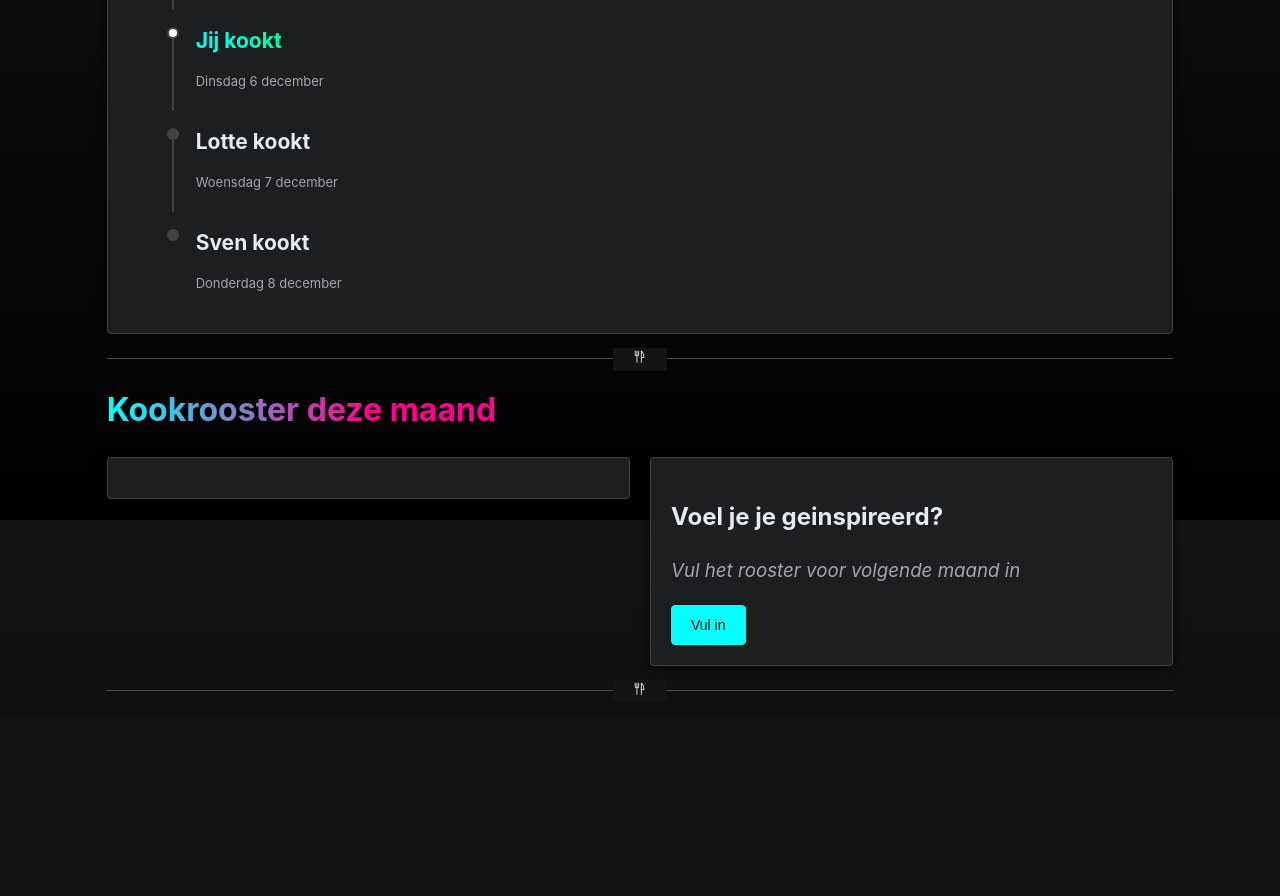
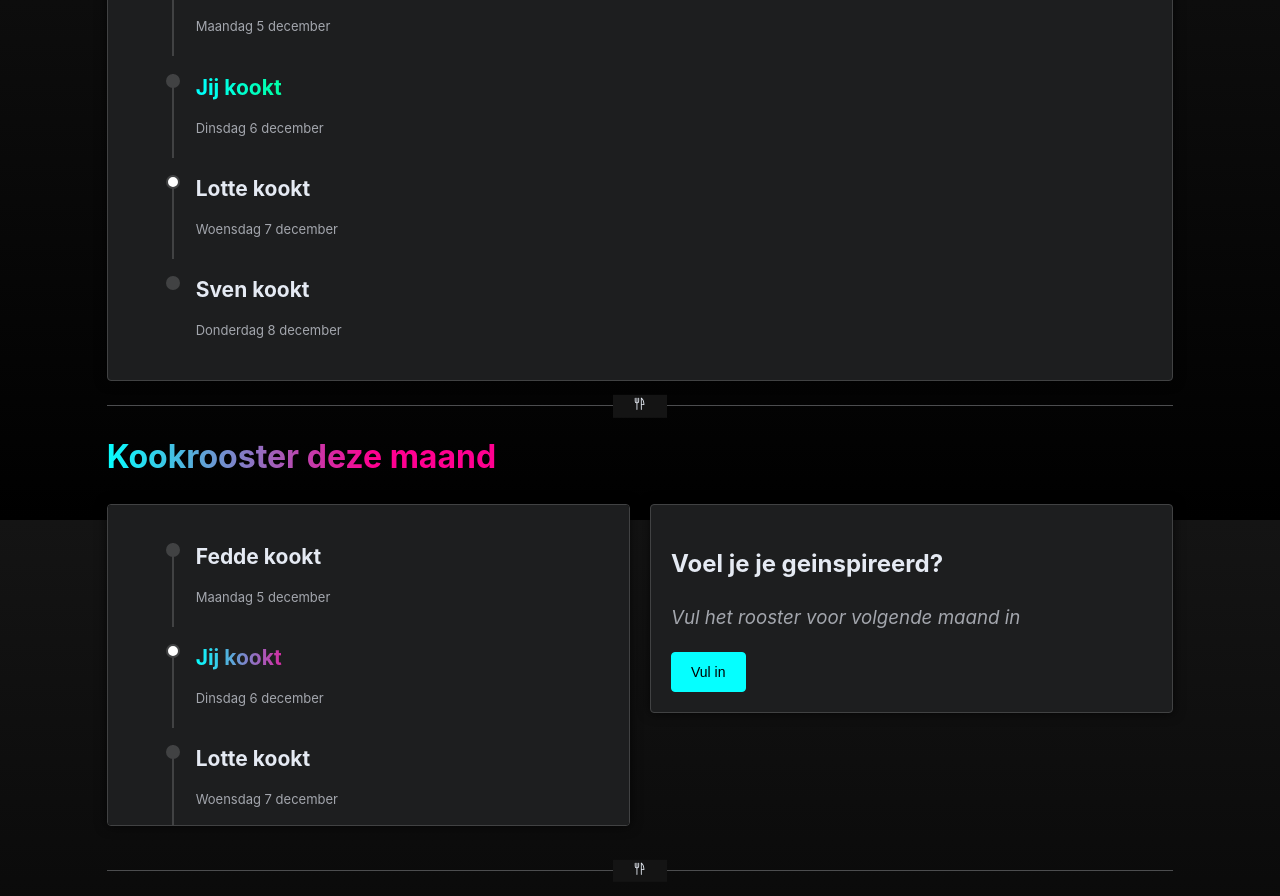
Before and after one commit to SimplyPancake/parachute, a Vue app: page / in a window 1280 px wide. Shown: the part 280-1176 px from the top of the page. Before the commit the page ends 996 px from the top, so only its background shows below. Built offline with nearby package versions, Linux system fonts and the light colour scheme.

Commit message:
📦 NEW: Added frontend UI improvements

```diff
--- a/src/components/ThisMonthSchedule.vue
+++ b/src/components/ThisMonthSchedule.vue
@@ -1,14 +1,28 @@
 <template>
 	<h1 class="specialMonthText">Kookrooster deze maand</h1>
 	<el-row :gutter="20">
-		<el-col :span="12">
-			<el-card class="box-card">
+		<el-col :xs="24" :md="12">
+			<el-card class="box-card scroll-dates">
 				<div>
-					<!-- Use timeline thats scrollable -->
+					<el-timeline>
+						<el-timeline-item v-for="(activity, index) in activities" :key="index"
+							:timestamp="activity.timestamp" :hollow="activity.isMe" size="large">
+							<div v-if="activity.isMe" class="specialMonthText">
+								<h2>
+									{{ activity.content }}
+								</h2>
+							</div>
+							<div v-else>
+								<h2>
+									{{ activity.content }}
+								</h2>
+							</div>
+						</el-timeline-item>
+					</el-timeline>
 				</div>
 			</el-card>
 		</el-col>
-		<el-col :span="12">
+		<el-col :xs="24" :md="12">
 			<el-card class="box-card">
 				<div>
 					<h2>Voel je je geinspireerd?</h2>
@@ -20,8 +34,60 @@
 	</el-row>
 </template>
 
-<script lang="ts" setup>
-
+<script setup>
+const activities = [
+	{
+		content: 'Fedde kookt',
+		timestamp: 'Maandag 5 december',
+	},
+	{
+		content: 'Jij kookt',
+		timestamp: 'Dinsdag 6 december',
+		isMe: true,
+	},
+	{
+		content: 'Lotte kookt',
+		timestamp: 'Woensdag 7 december',
+	},
+	{
+		content: 'Sven kookt',
+		timestamp: 'Donderdag 8 december',
+	},
+	{
+		content: 'Fedde kookt',
+		timestamp: 'Maandag 5 december',
+	},
+	{
+		content: 'Jij kookt',
+		timestamp: 'Dinsdag 6 december',
+		isMe: true,
+	},
+	{
+		content: 'Lotte kookt',
+		timestamp: 'Woensdag 7 december',
+	},
+	{
+		content: 'Sven kookt',
+		timestamp: 'Donderdag 8 december',
+	},
+	{
+		content: 'Fedde kookt',
+		timestamp: 'Maandag 5 december',
+	},
+	{
+		content: 'Jij kookt',
+		timestamp: 'Dinsdag 6 december',
+		isMe: true,
+	},
+	{
+		content: 'Lotte kookt',
+		timestamp: 'Woensdag 7 december',
+	},
+	{
+		content: 'Sven kookt',
+		timestamp: 'Donderdag 8 december',
+	},
+]
 </script>
 
 <style scoped>
@@ -43,4 +109,16 @@
 	/* italic */
 	font-style: italic;
 }
+
+.scroll-dates {
+	overflow-y: scroll;
+	height: 80vh;
+	margin-bottom: 20px;
+}
+
+@media (min-width: 768px) {
+	.scroll-dates {
+		height: 40vh;
+	}
+}
 </style>
--- a/src/components/ThisWeekSchedule.vue
+++ b/src/components/ThisWeekSchedule.vue
@@ -4,7 +4,7 @@
 		<div>
 			<el-timeline>
 				<el-timeline-item v-for="(activity, index) in activities" :key="index" :timestamp="activity.timestamp"
-					:hollow="activity.isMe">
+					:hollow="activity.isToday" size="large">
 					<div v-if="activity.isMe" class="specialWeekText">
 						<h2>
 							{{ activity.content }}
@@ -35,6 +35,7 @@ const activities = [
 	{
 		content: 'Lotte kookt',
 		timestamp: 'Woensdag 7 december',
+		isToday: true,
 	},
 	{
 		content: 'Sven kookt',
--- a/src/views/HomeView.vue
+++ b/src/views/HomeView.vue
@@ -1,6 +1,21 @@
 <template>
 	<main>
 		<h1>Welkom, <span class="nameText">Daniel</span></h1>
+		<el-dropdown size="large" class="kookGroupDropdown">
+			<span class="el-dropdown-link">
+				Check je kookgroep! Jij zit in K1
+				<el-icon class="el-icon--right">
+					<arrow-down />
+				</el-icon>
+			</span>
+			<template #dropdown>
+				<el-dropdown-menu>
+					<el-dropdown-item>K1</el-dropdown-item>
+					<el-dropdown-item>K2</el-dropdown-item>
+				</el-dropdown-menu>
+			</template>
+		</el-dropdown>
+
 		<ThisWeek />
 		<el-divider>
 			<el-icon><knife-fork /></el-icon>
@@ -16,6 +31,8 @@
 import ThisWeek from '../components/ThisWeekSchedule.vue'
 import ThisMonth from '../components/ThisMonthSchedule.vue'
 import { KnifeFork } from '@element-plus/icons-vue'
+import { ArrowDown } from '@element-plus/icons-vue'
+
 </script>
 
 <style scoped>
@@ -25,4 +42,12 @@ import { KnifeFork } from '@element-plus/icons-vue'
 	-webkit-background-clip: text;
 	-webkit-text-fill-color: transparent;
 }
+
+.el-dropdown-menu__item {
+	--el-dropdown-menuItem-hover-color: #FFEE00;
+}
+
+.el-dropdown-menu__item:not(.is-disabled):focus {
+	color: #FFEE00 !important;
+}
 </style>
```
